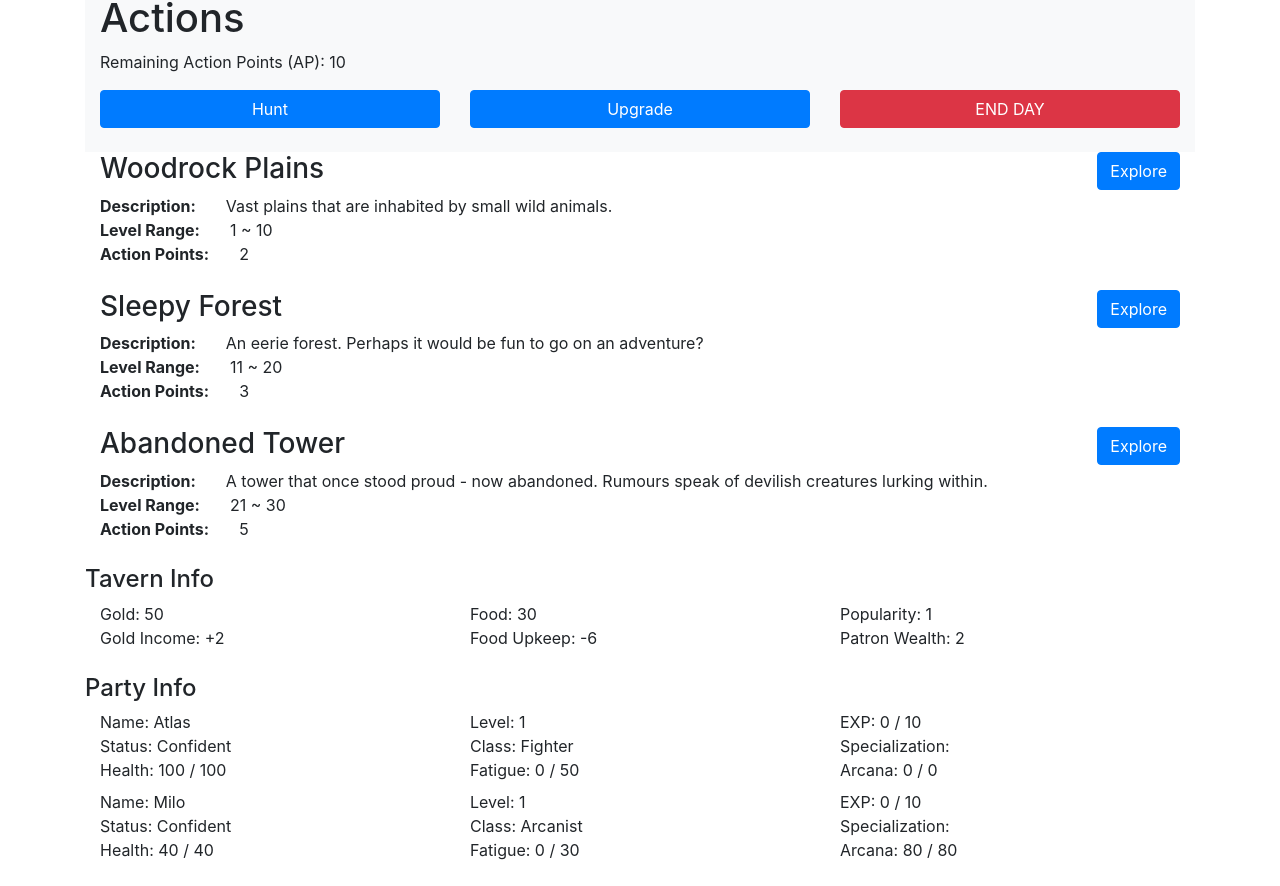
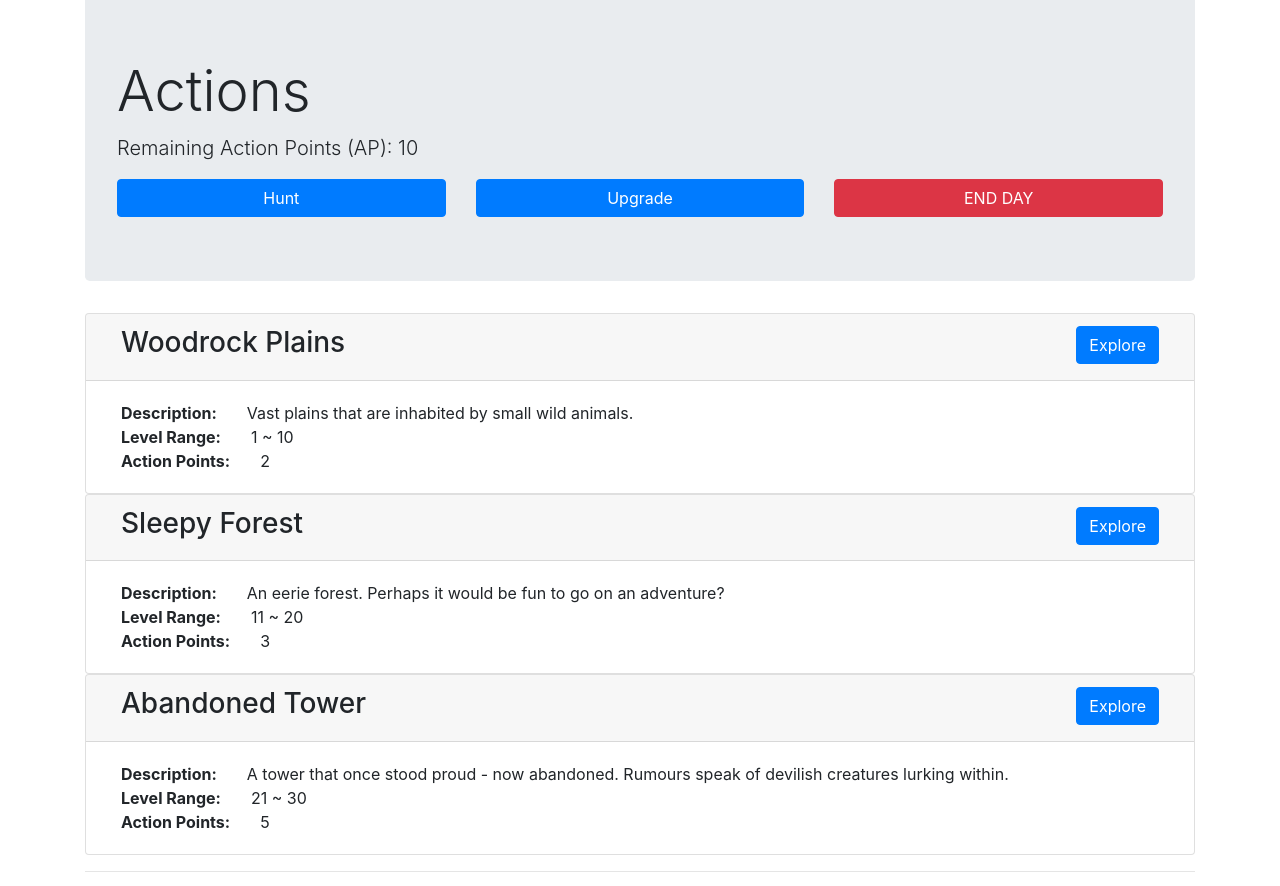
Before and after one commit to Infiniafication/angular-tavern, an Angular app: page /hunt in a window 1280 px wide. Shown: the part 320-1206 px from the top of the page. Built offline with nearby package versions, Linux system fonts and the light colour scheme.

Commit message:
Simple Beautification

```diff
--- a/src/app/actions/actions.component.html
+++ b/src/app/actions/actions.component.html
@@ -1,8 +1,8 @@
-<div class="container bg-light pb-4">
+<div class="jumbotron">
   <div class="row">
-    <div class="col-sm">
-      <h1>Actions</h1>
-      <p>Remaining Action Points (AP): {{tavern.actionPoints}}</p>
+    <div class="col">
+      <h1 class="display-4">Actions</h1>
+      <p class="lead">Remaining Action Points (AP): {{tavern.actionPoints}}</p>
     </div>
   </div>
   <div class="row">
--- a/src/app/app.component.html
+++ b/src/app/app.component.html
@@ -15,6 +15,7 @@
   <app-messages></app-messages>
   <app-actions></app-actions>
   <router-outlet></router-outlet>
+  <hr>
   <app-tavern-stat></app-tavern-stat>
   <app-heroes></app-heroes>
 
--- a/src/app/heroes/heroes.component.html
+++ b/src/app/heroes/heroes.component.html
@@ -1,11 +1,11 @@
-  <div class="container-fluid pb-4">
-    <div class="row">
+  <div class="container-fluid card">
+    <div class="row card-header">
       <h4>Party Info</h4>
     </div>
 
     <!-- List all initialized hero information -->
     <div *ngFor="let hero of heroes">
-      <div class="pb-2" *ngIf="hero.level > 0">
+      <div class="card-body card-text" *ngIf="hero.level > 0">
         <div class="row row-cols-3">
           <div class="col">
             Name: {{hero.name}}
--- a/src/app/hunt-area/hunt-area.component.html
+++ b/src/app/hunt-area/hunt-area.component.html
@@ -1,7 +1,7 @@
 <div class="container-sm">
-  <div class="row pb-4" *ngFor="let area of areas">
+  <div class="row card" *ngFor="let area of areas">
     <div class="col">
-      <div class="row">
+      <div class="row card-header">
           <div class="col-md-auto col-sm-6">
               <h3> {{ area.name }} </h3>
           </div>
@@ -11,7 +11,7 @@
             </button>
           </div>
       </div>
-      <div class="row">
+      <div class="row card-body card-text">
         <div class="col">
           <div class="row">
             <div class="col-sm-auto">
--- a/src/app/hunt-details/hunt-details.component.html
+++ b/src/app/hunt-details/hunt-details.component.html
@@ -40,7 +40,7 @@
       </div>
     </div>
     <div class="col" *ngIf="foodReward<0">
-      <div class="row"> You are unable to explore anymore. You should end the day.</div>
+      <div class="row alert alert-danger" role="alert"> You are unable to explore anymore. You should end the day.</div>
     </div>
   </div>
 </div>
--- a/src/app/tavern-stat/tavern-stat.component.html
+++ b/src/app/tavern-stat/tavern-stat.component.html
@@ -1,8 +1,9 @@
-  <div class="container-fluid pb-4">
-    <div class="row">
+  <div class="container-fluid card">
+    <div class="row card-header">
       <h4>Tavern Info</h4>
     </div>
-    <div class="row row-cols-3">
+    <div class="card-body">
+      <div class="row row-cols-3 card-text">
         <div class="col">
           Gold: {{tavern.gold}}
         </div>
@@ -13,7 +14,7 @@
           Popularity: {{tavern.popularity}}
         </div>
       </div>
-    <div class="row row-cols-3">
+      <div class="row row-cols-3 card-text">
         <div class="col">
           Gold Income: +{{tavern.goldIncome}}
         </div>
@@ -25,3 +26,4 @@
         </div>
       </div>
     </div>
+  </div>
```
Lines whose indentation alone changed are shown as unchanged.
